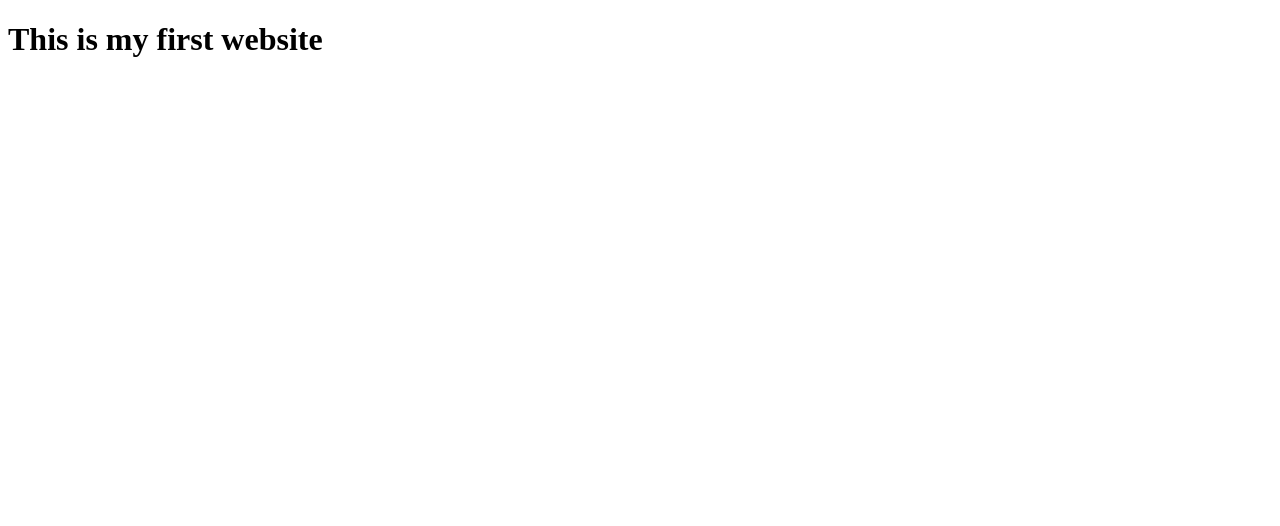
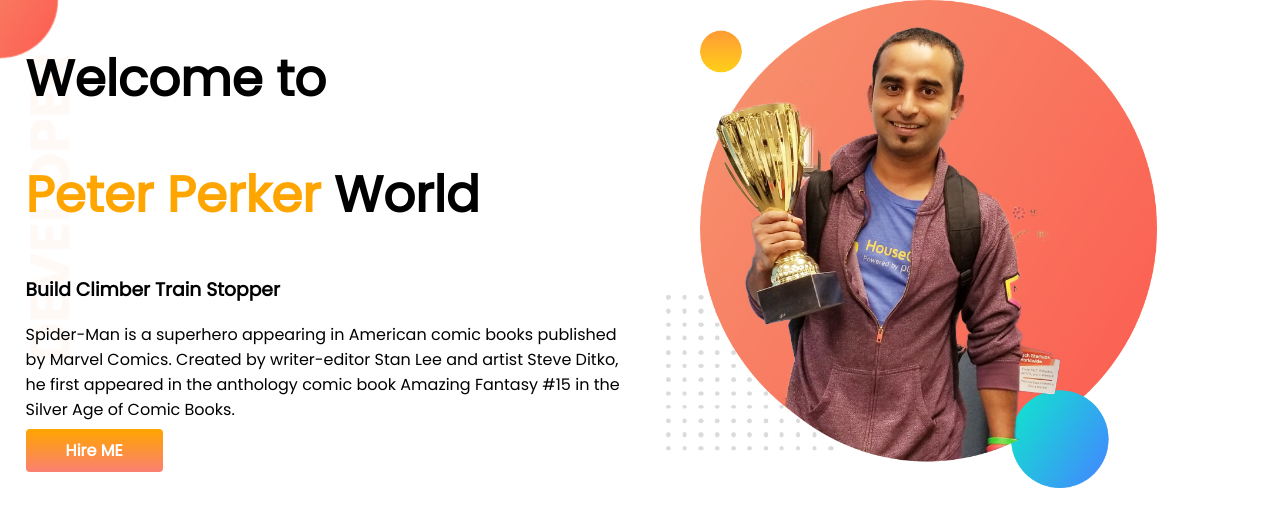
Before and after one commit to asif777/My-Profile, a plain HTML site: page index.html in a window 1280 px wide. Drawn offline with Linux system fonts and the light colour scheme.

Commit message:
first push

```diff
--- a/index.html
+++ b/index.html
@@ -5,8 +5,33 @@
     <meta http-equiv="X-UA-Compatible" content="IE=edge" />
     <meta name="viewport" content="width=device-width, initial-scale=1.0" />
     <title>My Portfolio</title>
+    <link rel="preconnect" href="https://fonts.googleapis.com" />
+    <link rel="preconnect" href="https://fonts.gstatic.com" crossorigin />
+    <link
+      href="https://fonts.googleapis.com/css2?family=Poppins&display=swap"
+      rel="stylesheet"
+    />
+    <link rel="stylesheet" href="style.css" />
   </head>
   <body>
-    <h1>This is my first website</h1>
+    <section class="top-banner">
+      <div class="half-width">
+        <h1>Welcome to</h1>
+        <h1><span class="orange-color">Peter Perker</span> World</h1>
+        <h3>Build Climber Train Stopper</h3>
+        <p>
+          Spider-Man is a superhero appearing in American comic books published
+          by Marvel Comics. Created by writer-editor Stan Lee and artist Steve
+          Ditko, he first appeared in the anthology comic book Amazing Fantasy
+          #15 in the Silver Age of Comic Books.
+        </p>
+        <a class="link-button" target="_blank" href="https://www.youtube.com/"
+          >Hire ME</a
+        >
+      </div>
+      <div class="half-width">
+        <img src="images/jhankar.png" alt="" />
+      </div>
+    </section>
   </body>
 </html>
--- a/style.css
+++ b/style.css
@@ -0,0 +1,39 @@
+body {
+  font-family: "Poppins", sans-serif;
+  margin: 0;
+}
+
+h1 {
+  font-size: 50px;
+}
+
+.orange-color {
+  color: orange;
+}
+
+section {
+  display: flex;
+}
+
+.half-width {
+  width: 80%;
+  padding-left: 2%;
+}
+
+.half-width img {
+  width: 80%;
+}
+
+.link-button {
+  text-decoration: none;
+  background-image: linear-gradient(orange, salmon);
+  padding: 10px 40px;
+  font-weight: 700;
+  color: white;
+  border-radius: 4px;
+}
+
+.top-banner {
+  background-image: url(images/top-banner.png);
+  background-repeat: no-repeat;
+}
```
Also changed, not shown: images/dream-bg.png (added), images/exp-bg.png (added), images/jhankar.png (added), images/jhankar2.png (added), images/my-bg.png (added), images/my-bg2.png (added), images/top-banner.png (added), 7 other files.
